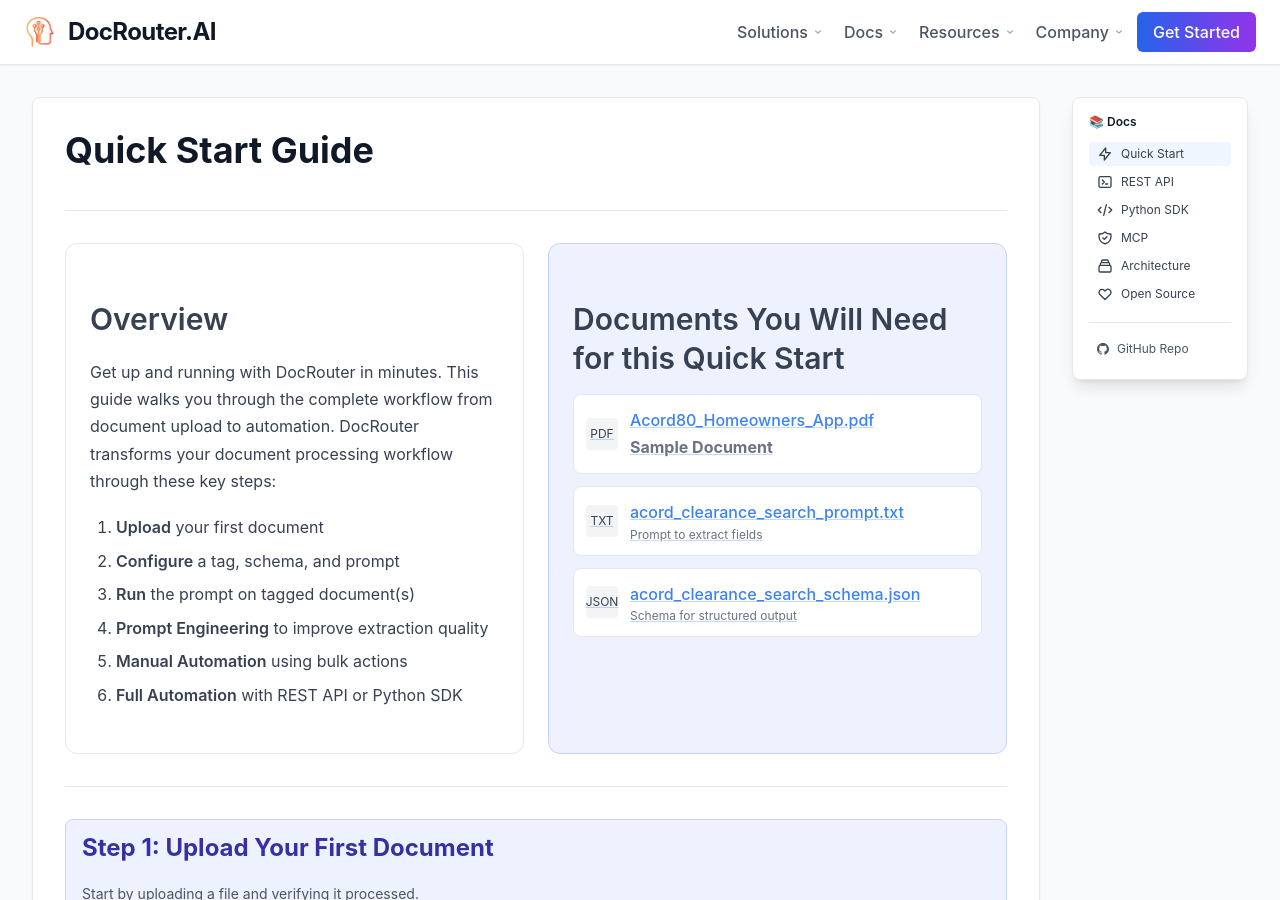
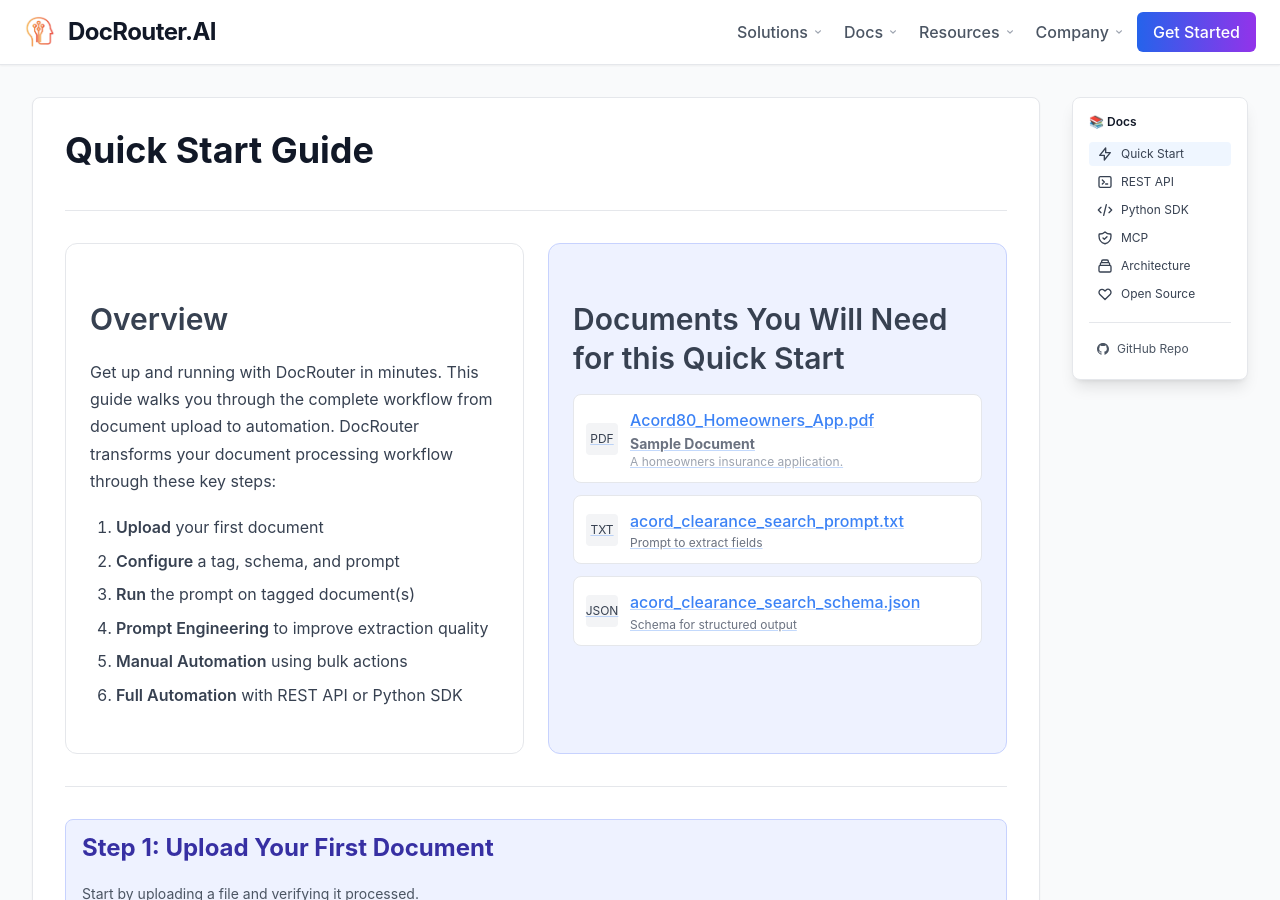
Before and after one commit to analytiq-hub/docrouter.github.io, a Jekyll site: the page built from quick_start.md, in a window 1280 px wide and 900 px high. Built offline with Jekyll 4.4.1, drawn with Linux system fonts in a browser that asks for light colours; nearby versions of some CDN libraries.

Commit message:
Adjust Sample Document styling and add description
- Change from regular size to text-sm (one size smaller)
- Add non-bolded description: 'A homeowners insurance application.'
- Use text-xs and lighter gray for description
- Improve file information hierarchy

```diff
--- a/quick_start.md
+++ b/quick_start.md
@@ -27,7 +27,8 @@
           <span class="inline-flex h-8 w-8 items-center justify-center rounded bg-gray-100 text-gray-700 text-xs">PDF</span>
           <div class="min-w-0">
             <div class="font-medium group-hover:text-blue-700 truncate" title="Acord80_Homeowners_App.pdf">Acord80_Homeowners_App.pdf</div>
-            <div class="text-gray-500 font-bold">Sample Document</div>
+            <div class="text-sm text-gray-500 font-bold">Sample Document</div>
+            <div class="text-xs text-gray-400">A homeowners insurance application.</div>
           </div>
         </div>
       </a>
```
